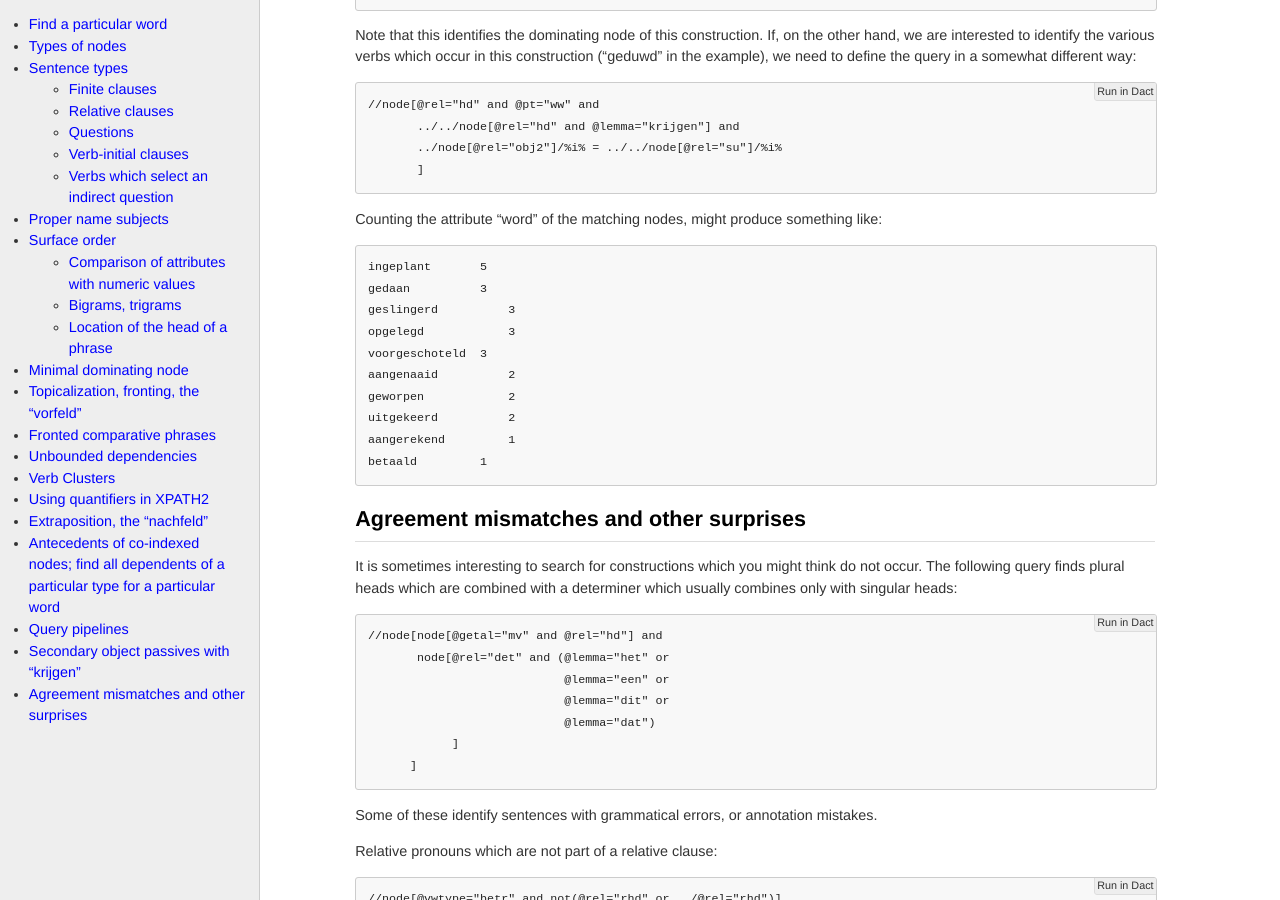
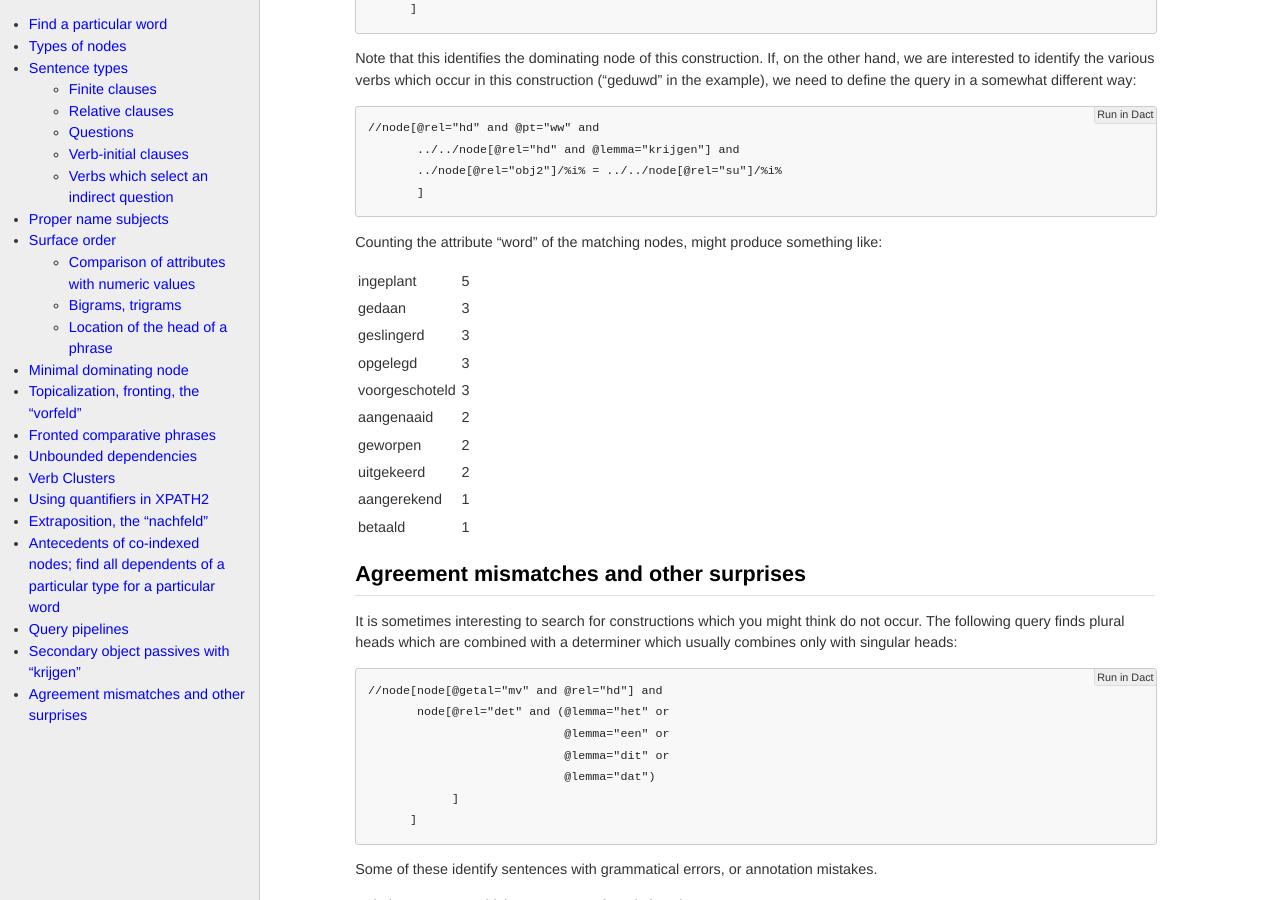
Before and after one commit to rug-compling/dact, a Jekyll site: the page built from cookbook/index.md, in a window 1280 px wide and 900 px high, scrolled down 14752 px. Built offline with Jekyll 4.4.1, drawn with Linux system fonts in a browser that asks for light colours; nearby versions of some CDN libraries; some of the changed text lies outside the part shown.

Commit message:
Update cookbook/index.md
tables

```diff
--- a/cookbook/index.md
+++ b/cookbook/index.md
@@ -204,11 +204,13 @@ use the following query:
 
 For the SONAR3 sub-part of the Lassy Large corpus, the most frequent verb lemmas are:
 
-    weten      112588
-    zien        29686
-    vragen      24283
-    zeggen      14398
-    vertellen   12811
+<table>
+<tr><td>weten</td><td align='right'>112588</td></tr>
+<tr><td>zien</td><td align='right'>29686</td></tr>
+<tr><td>vragen</td><td align='right'>24283</td></tr>
+<tr><td>zeggen</td><td align='right'>14398</td></tr>
+<tr><td>vertellen</td><td align='right'>12811</td></tr>
+</table>
 
 Indirect yes/no-questions can be found with the query:
 
@@ -499,14 +501,16 @@ To find out which governing verbs occur in a cross serial dependeny construction
 
 Counting the frequency of the value of the "lemma" attribute gives:
 
-    laten    199
-    doen	  42
-    zien	  32
-    hebben	   7
-    vinden	   3
-    helpen	   2
-    horen	   2
-    voelen	   1
+<table>
+<tr><td>laten</td><td align='right'>199</td></tr>
+<tr><td>doen</td><td align='right'>42</td></tr>
+<tr><td>zien</td><td align='right'>32</td></tr>
+<tr><td>hebben</td><td align='right'>7</td></tr>
+<tr><td>vinden</td><td align='right'>3</td></tr>
+<tr><td>helpen</td><td align='right'>2</td></tr>
+<tr><td>horen</td><td align='right'>2</td></tr>
+<tr><td>voelen</td><td align='right'>1</td></tr>
+</table>
 
 ## Using quantifiers in XPATH2
 
@@ -721,16 +725,18 @@ in a somewhat different way:
 
 Counting the attribute "word" of the matching nodes, might produce something like:
 
-    ingeplant       5
-    gedaan	        3
-    geslingerd	    3
-    opgelegd	    3
-    voorgeschoteld	3
-    aangenaaid	    2
-    geworpen	    2
-    uitgekeerd	    2
-    aangerekend	    1
-    betaald	        1
+<table>
+<tr><td>ingeplant</td><td align='right'>5</td></tr>
+<tr><td>gedaan</td><td align='right'>3</td></tr>
+<tr><td>geslingerd</td><td align='right'>3</td></tr>
+<tr><td>opgelegd</td><td align='right'>3</td></tr>
+<tr><td>voorgeschoteld</td><td align='right'>3</td></tr>
+<tr><td>aangenaaid</td><td align='right'>2</td></tr>
+<tr><td>geworpen</td><td align='right'>2</td></tr>
+<tr><td>uitgekeerd</td><td align='right'>2</td></tr>
+<tr><td>aangerekend</td><td align='right'>1</td></tr>
+<tr><td>betaald</td><td align='right'>1</td></tr>
+</table>
 
 ## Agreement mismatches and other surprises
 
```
